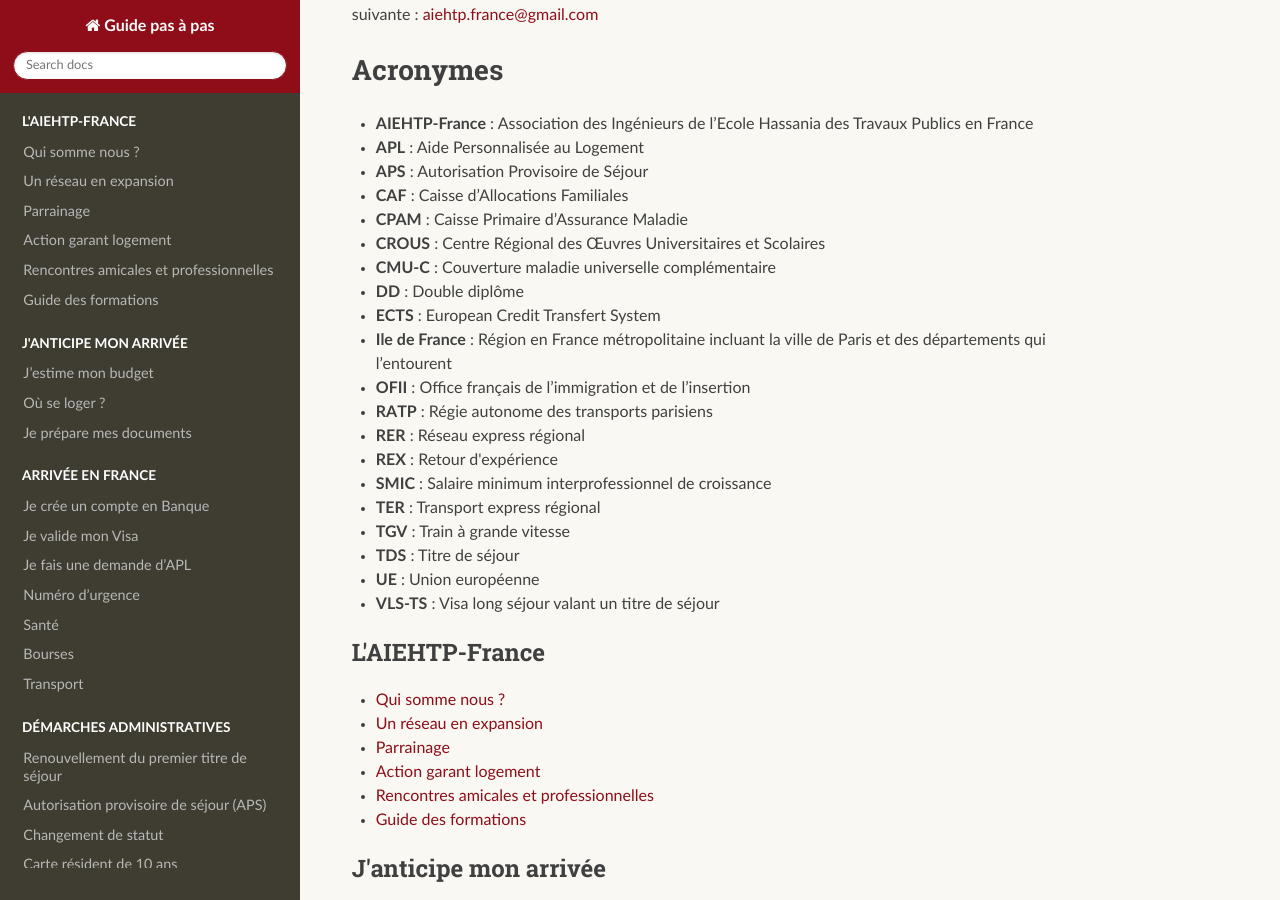
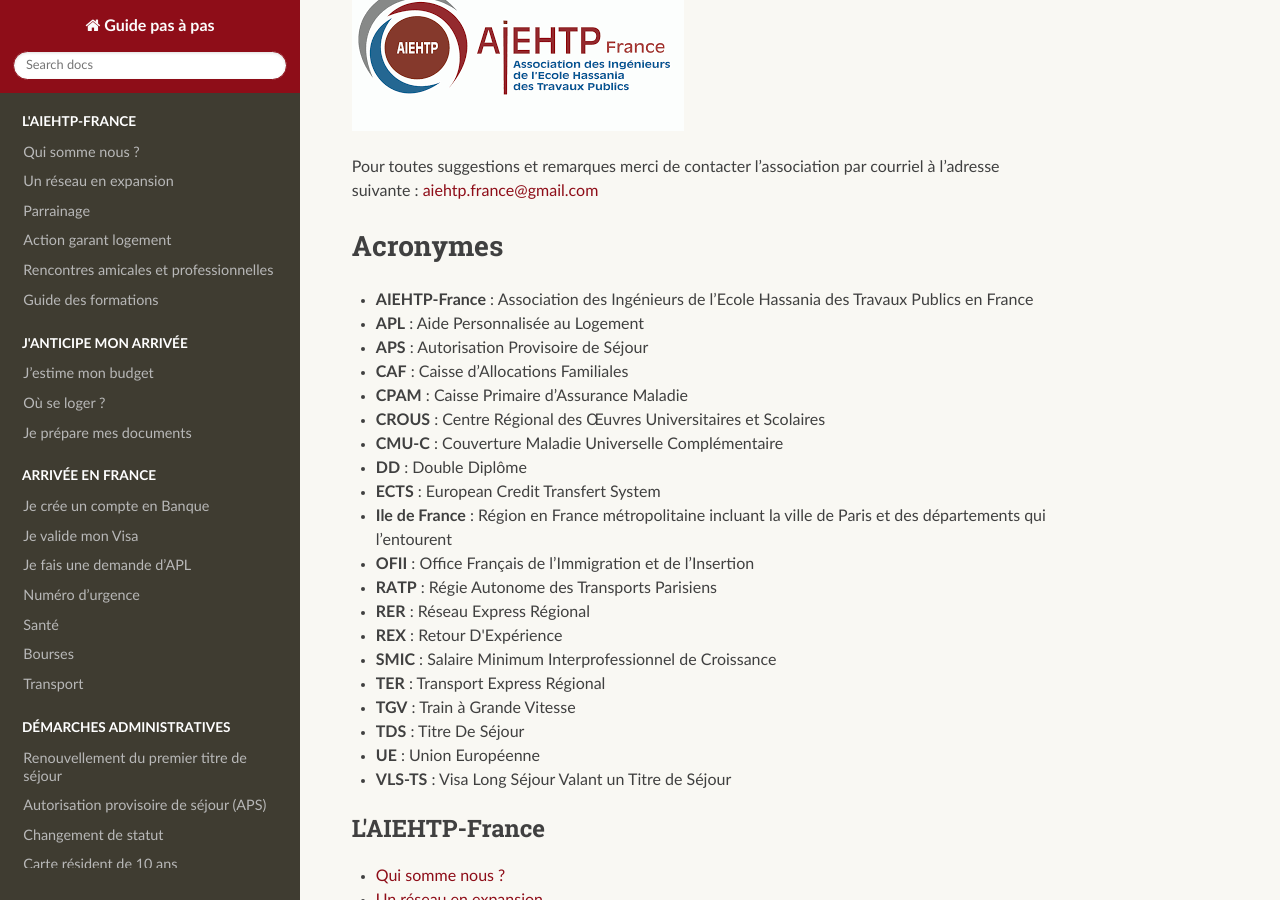
Before and after one commit to hamzakabbaj/guideaiehtp, a Sphinx documentation site: the page built from docs/source/index.rst, in a window 1280 px wide and 900 px high, scrolled down 852 px. Built offline with Sphinx 7.4.7 and the Read the Docs theme 2.0.0, drawn with Linux system fonts in a browser that asks for light colours.

Commit message:
Update index.rst

```diff
--- a/docs/source/index.rst
+++ b/docs/source/index.rst
@@ -24,6 +24,8 @@
 Le guide « Pas à pas en France » a été réalisé par les EHTPistes de France représentés par
 l’association AIEHTP-France ©.
 
+.. image:: img/images.png
+
 Pour toutes suggestions et remarques merci de contacter l’association par courriel à l’adresse
 suivante : aiehtp.france@gmail.com
 
@@ -36,20 +38,20 @@
 - **CAF** : Caisse d’Allocations Familiales
 - **CPAM** : Caisse Primaire d’Assurance Maladie
 - **CROUS** : Centre Régional des Œuvres Universitaires et Scolaires
-- **CMU-C** : Couverture maladie universelle complémentaire
-- **DD** : Double diplôme
+- **CMU-C** : Couverture Maladie Universelle Complémentaire
+- **DD** : Double Diplôme
 - **ECTS** : European Credit Transfert System
 - **Ile de France** : Région en France métropolitaine incluant la ville de Paris et des départements qui l’entourent
-- **OFII** : Office français de l’immigration et de l’insertion
-- **RATP** : Régie autonome des transports parisiens
-- **RER** : Réseau express régional
-- **REX** : Retour d&#39;expérience
-- **SMIC** : Salaire minimum interprofessionnel de croissance
-- **TER** : Transport express régional
-- **TGV** : Train à grande vitesse
-- **TDS** : Titre de séjour
-- **UE** : Union européenne
-- **VLS-TS** : Visa long séjour valant un titre de séjour
+- **OFII** : Office Français de l’Immigration et de l’Insertion
+- **RATP** : Régie Autonome des Transports Parisiens
+- **RER** : Réseau Express Régional
+- **REX** : Retour D&#39;Expérience
+- **SMIC** : Salaire Minimum Interprofessionnel de Croissance
+- **TER** : Transport Express Régional
+- **TGV** : Train à Grande Vitesse
+- **TDS** : Titre De Séjour
+- **UE** : Union Européenne
+- **VLS-TS** : Visa Long Séjour Valant un Titre de Séjour
 
 .. toctree::
    :caption: L'AIEHTP-France
```
